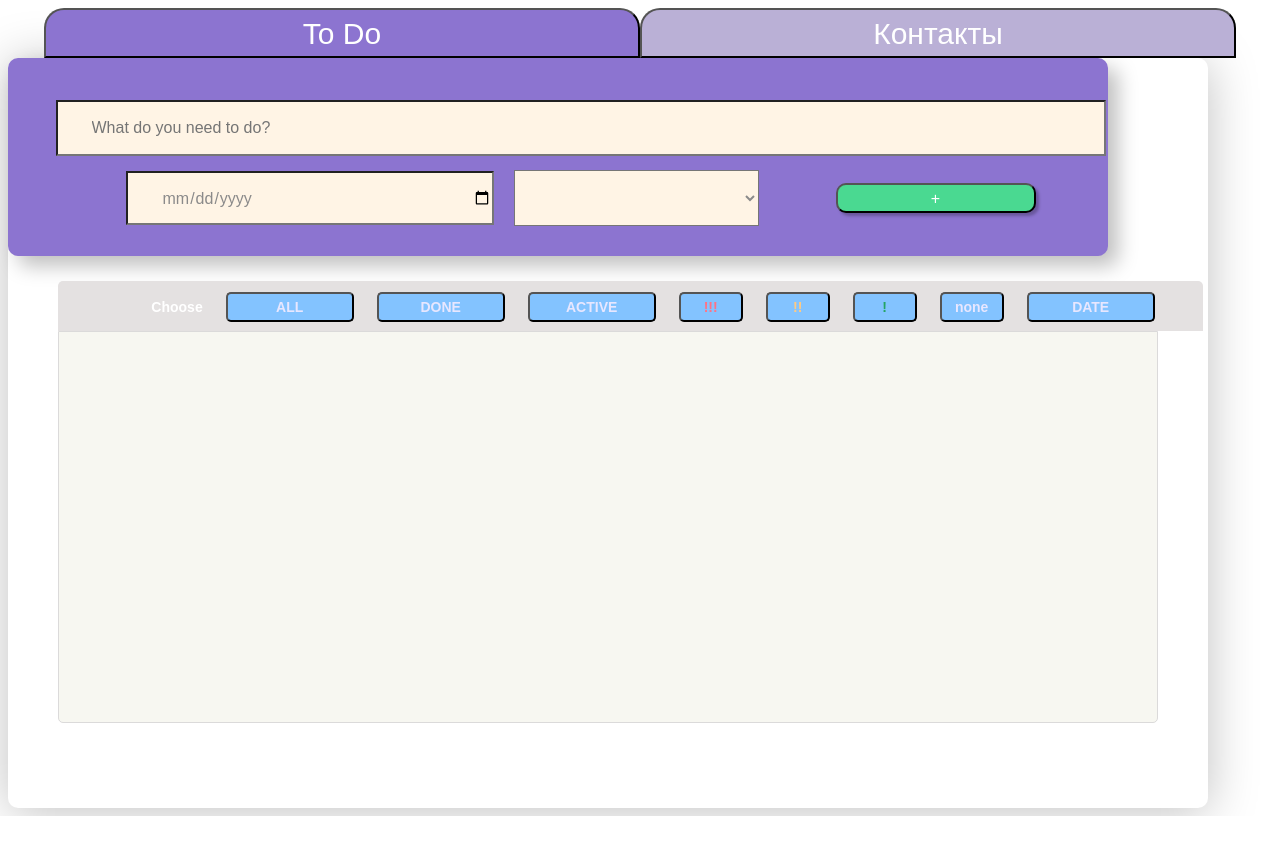
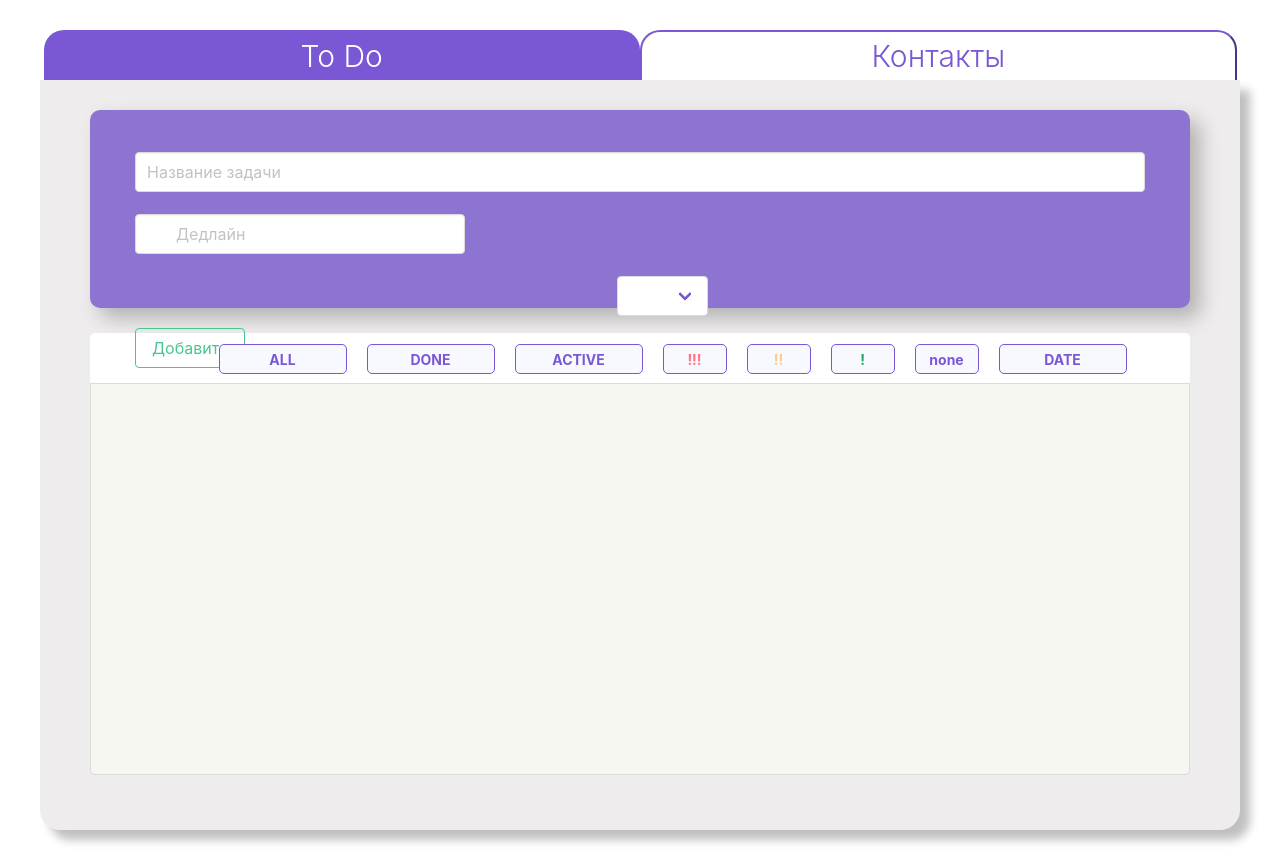
Before and after one commit to aaaknir/ProfcomFrontendLearning, a Vue app in the folder 4. Vue/To Do/: page /MainScreen in a window 1280 px wide. Before the commit the page ends 816 px from the top, so only its background shows below. Built offline with nearby package versions, Linux system fonts and the light colour scheme.

Commit message:
fix prototype

```diff
--- a/4. Vue/To Do/package.json
+++ b/4. Vue/To Do/package.json
@@ -1,5 +1,5 @@
 {
-  "name": "4-katya",
+  "name": "web-app",
   "version": "0.1.0",
   "private": true,
   "scripts": {
@@ -8,6 +8,7 @@
     "lint": "vue-cli-service lint"
   },
   "dependencies": {
+    "buefy": "^0.9.1",
     "core-js": "^3.6.5",
     "vue": "^2.6.11",
     "vue-router": "^3.2.0"
--- a/4. Vue/To Do/src/App.vue
+++ b/4. Vue/To Do/src/App.vue
@@ -5,24 +5,18 @@
 </template>
 
 <style lang="less">
+    * {
+        margin: 0;
+        padding: 0;
+    }
     #app {
-  font-family: Avenir, Helvetica, Arial, sans-serif;
+        width: 1200px;
+        height: 800px;
+        margin: 30px auto;
+        font-family: Roboto, sans-serif;
         -webkit-font-smoothing: antialiased;
         -moz-osx-font-smoothing: grayscale;
+        font-style: normal;
         text-align: center;
-  color: #2c3e50;
-}
-
-#nav {
-  padding: 30px;
-
-  a {
-    font-weight: bold;
-    color: #2c3e50;
-
-    &.router-link-exact-active {
-      color: #42b983;
-    }
-  }
     }
 </style>
--- /dev/null
+++ b/4. Vue/To Do/src/components/Contacts.vue
@@ -0,0 +1,101 @@
+<template>
+  <div id="contacts">
+    <div id="photo">
+
+    </div>
+    <div id="about">
+        <b-collapse :open="false" aria-id="contentIdForA11y1">
+            <button
+                    class="button is-primary"
+                    slot="trigger"
+                    aria-controls="contentIdForA11y1">Click me!</button>
+            <div class="notification">
+                <div class="content">
+                    <h3>
+                        Subtitle
+                    </h3>
+                    <p>
+                        Lorem ipsum dolor sit amet, consectetur adipiscing elit. <br/>
+                        Nulla accumsan, metus ultrices eleifend gravida, nulla nunc varius lectus, nec rutrum justo nibh eu lectus. <br/>
+                        Ut vulputate semper dui. Fusce erat odio, sollicitudin vel erat vel, interdum mattis neque.
+                    </p>
+                </div>
+            </div>
+        </b-collapse>
+        <b-collapse :open="false" aria-id="contentIdForA11y1">
+            <button
+                    class="button is-primary"
+                    slot="trigger"
+                    aria-controls="contentIdForA11y1">Click me!</button>
+            <div class="notification">
+                <div class="content">
+                    <h3>
+                        Subtitle
+                    </h3>
+                    <p>
+                        Lorem ipsum dolor sit amet, consectetur adipiscing elit. <br/>
+                        Nulla accumsan, metus ultrices eleifend gravida, nulla nunc varius lectus, nec rutrum justo nibh eu lectus. <br/>
+                        Ut vulputate semper dui. Fusce erat odio, sollicitudin vel erat vel, interdum mattis neque.
+                    </p>
+                </div>
+            </div>
+        </b-collapse>
+        <b-collapse :open="false" aria-id="contentIdForA11y1">
+            <button
+                    class="button is-primary"
+                    slot="trigger"
+                    aria-controls="contentIdForA11y1">Click me!</button>
+            <div class="notification">
+                <div class="content">
+                    <h3>
+                        Subtitle
+                    </h3>
+                    <p>
+                        Lorem ipsum dolor sit amet, consectetur adipiscing elit. <br/>
+                        Nulla accumsan, metus ultrices eleifend gravida, nulla nunc varius lectus, nec rutrum justo nibh eu lectus. <br/>
+                        Ut vulputate semper dui. Fusce erat odio, sollicitudin vel erat vel, interdum mattis neque.
+                    </p>
+                </div>
+            </div>
+        </b-collapse>
+    </div>
+  </div>
+</template>
+
+<script>
+export default {
+name: "Contacts"
+}
+</script>
+
+<style scoped>
+  div#photo {
+    width: 458px;
+    height: 654px;
+    background: #FFFFFF;
+    box-shadow: 0 4px 30px rgba(0, 0, 0, 0.25);
+    border-radius: 15px;
+    display: inline-block;
+  }
+  div#about {
+    width: 500px;
+    height: 654px;
+    background: #FFFFFF;
+    box-shadow: 0 4px 30px rgba(0, 0, 0, 0.25);
+    border-radius: 15px;
+    display: inline-block;
+      margin-left: 50px;
+  }
+  div #status {
+    display: block;
+    padding: 5px;
+    opacity: 0.8;
+    max-height: 100%;
+    max-width: 100%;
+    background-color: lightgrey;
+    text-align: center;
+    transform: translate(0, -70px);
+    color: black;
+    border: 5px solid transparent;
+  }
+</style>
--- a/4. Vue/To Do/src/components/StartForm.vue
+++ b/4. Vue/To Do/src/components/StartForm.vue
@@ -1,13 +1,15 @@
 <template>
     <form id="form" onsubmit="return false">
-    <label>Введите кодовое слово</label>
-    <input type="text" v-model="input_word" required>
-    <button @click="validateForm">Отправить</button>
+        <b-field label="Введите кодовое слово">
+            <b-input size="is-medium" v-model="input_word"></b-input>
+        </b-field>
+        <div class="buttons">
+            <button class="button is-medium is-primary" @click="validateForm">Отправить</button>
+        </div>
     </form>
 </template>
 
 <script>
-
     const SPECIAL_WORD = 'привет';
 
     export default {
@@ -22,7 +24,7 @@
                 if (this.input_word === SPECIAL_WORD) {
                     this.$router.push('MainScreen');
                 } else {
-        alert("Ты не пройдешь! Кодовое слово: привет");
+                    this.$buefy.dialog.alert(`Ты не пройдешь! Кодовое слово: ${SPECIAL_WORD}`);
                 }
             }
         }
@@ -30,51 +32,18 @@
 </script>
 
 <style scoped>
- #form {
-    padding: 166px;
-    min-height: 468px;
+    form {
+        margin: 200px auto;
+        padding: 100px;
+        width: 868px;
+        min-height: 340px;
         background: #EEECEC;
-    box-shadow: 0px 4px 50px rgba(0, 0, 0, 0.25);
-    border-radius: 20px;
-  }
-  form {
-    padding-top: 129px;
-    width: 868px;
-    height: 339px;
-    background: #DAD1F3;
         box-shadow: 10px 10px 20px rgba(0, 0, 0, 0.25);
         border-radius: 20px;
-  }
-  form input {
-    margin-top: 53px;
-    margin-bottom: 80px;
-    width: 676px;
-    height: 74px;
-    background: #FDFDFD;
-    box-shadow: inset 0px 4px 4px rgba(0, 0, 0, 0.25);
-    border-radius: 5px;
-    font-weight: normal;
         font-size: 25px;
         line-height: 33px;
     }
- form button {
-   width: 333px;
-   height: 65px;
-   background: #69569F;
-   border-radius: 20px;
-   font-weight: 300;
-   font-size: 30px;
-   line-height: 35px;
-   color: #E4DBD9;
- }
- form button:hover, form button:active{
-   background: rgba(120, 100, 159, 0.85);
-   box-shadow: 5px 5px 5px rgba(0, 0, 0, 0.25);
- }
- form label {
-   font-weight: 300;
-   font-size: 30px;
-   line-height: 35px;
-   text-align: center;
+    .buttons {
+        margin-left: 250px;
     }
 </style>
--- a/4. Vue/To Do/src/components/ToDo.vue
+++ b/4. Vue/To Do/src/components/ToDo.vue
@@ -1,21 +1,21 @@
 <template>
     <div id="to-do">
-    <!-- Form's of adding todos -->
-    <form id="new-todo" @submit.prevent="addNewTodo()">
-      <label><input v-model="new_todo" type="text" placeholder="What do you need to do?" id="new-todo-name" form="new-todo"></label>
-      <label><input type="date" placeholder="Deadline" v-model="new_todo_date" id="new-todo-date" form="new-todo"></label>
-      <label><select v-model="new_todo_priority" id="new-todo-priority" form="new-todo">
+        <form id="new-todo">
+            <b-field><b-input placeholder="Название задачи" id="new-todo-name" v-model="new_todo" form="new-todo"></b-input></b-field>
+            <b-field><b-datepicker placeholder="Дедлайн" icon="calendar-today" editable v-model="new_todo_date" id="new-todo-date" form="new-todo"></b-datepicker></b-field>
+            <b-field><b-select placeholder="Приоритетность" v-model="new_todo_priority" id="new-todo-priority" form="new-todo">
                 <option>!!!</option>
                 <option>!!</option>
                 <option>!</option>
                 <option>none</option>
-      </select></label>
-      <button type="submit" name="button" id="add-button"><span>+</span></button>
+            </b-select></b-field>
+            <div class="buttons">
+                <b-button @click="addNewTodo" type="is-success" name="button" id="add-button" outlined>Добавить</b-button>
+            </div>
         </form>
 
         <div class="filter-panel">
-      <span>Choose</span>
-      <button type="button" :class="{active: filter === 'all'}" @click="filter = 'all'" class="button button-large">ALL</button>
+            <button type="button" :class="{active: filter === 'all'}" @click="filter = 'all'" class="button button-large start">ALL</button>
             <button type="button" :class="{active: filter === 'done'}" @click="filter = 'done'" class="button button-large">DONE</button>
             <button type="button" :class="{active: filter === 'active'}" @click="filter = 'active'" class="button button-large">ACTIVE</button>
             <button type="button" :class="{active: filter === '!!!'}" @click="filter = '!!!'" class="button button-small important">!!!</button>
@@ -30,19 +30,18 @@
                 <div class="todo-short">
                     <label><input type="checkbox" v-model="todo.done" @click="show = (snow)"></label>
                     <span class="block-card-short">{{todo.title}}</span>
+                    <button @click="removeNewTodo(todo)" class="remove" type="button"><span>x</span></button>
+                    <button class="priority" type="button">{{todo.priority}}</button>
                     <button class="date" type="button">{{todo.date}}</button>
-          <button class="priority" type="button">{{todo.priority}}</button>
-          <button @click="removeNewTodo(todo)" class="remove" type="button"><span>x</span></button>
                 </div>
             </div>
         </div>
-
     </div>
 </template>
 
 <script>
     export default {
-  name: "AppBlockScreen",
+        name: "toDo",
         data() {
             return {
                 new_todo: '',
@@ -67,19 +66,18 @@
                 }
             },
             addNewTodo() {
-      let monthes = ["Jan", "Feb", "Mar", 'Apr', 'May', 'Jun', 'Jul', 'Aug', 'Sep', 'Oct', 'Nov', 'Dec'];
                 if (this.new_todo && this.new_todo_date && this.new_todo_priority) {
-        let str = this.new_todo_date;
-        let date = Number(str[8] + str[9]) + " " + monthes[Number(str[5] + str[6])];
                     this.todos.push({
                         title: this.new_todo,
-          date: date,
+                        date: this.new_todo_date,
                         priority: this.new_todo_priority,
                         done: false
                     });
                     this.new_todo = '';
                     this.new_todo_date = '';
                     this.new_todo_priority = '';
+                } else {
+                    this.$buefy.dialog.alert('Необходимо заполнить все поля!');
                 }
             },
             removeNewTodo(todo) {
@@ -91,150 +89,94 @@
 </script>
 
 <style scoped>
-#to-do {
-  width: 1200px;
-  height: 750px;
-  background: #FFFFFF;
-  box-shadow: 0px 4px 50px rgba(0, 0, 0, 0.25);
-  border-radius: 10px;
-}
     #to-do form {
         width: 1100px;
         height: 198px;
         background: #8C74D0;
         box-shadow: 10px 10px 20px rgba(0, 0, 0, 0.25);
         border-radius: 10px;
+        padding-left: 45px;
+        padding-top: 42px;
+        margin-left: 50px;
     }
-#to-do form button#add-button {
-  width: 200px;
-  height: 30px;
-  margin-left: 77px;
-  background: #4AD991;
-  box-shadow: 3px 3px 3px rgba(0, 0, 0, 0.25);
-  border-radius: 10px;
-  font-style: normal;
-  font-weight: normal;
-  font-size: 16px;
-  line-height: 21px;
-  color: #FFFFFF;
-}
-#to-do form input#new-todo-name {
+    div.field div.is-clearfix {
         width: 1010px;
         height: 50px;
-  margin-left: 45px;
-  margin-top: 42px;
-  background: #FFF4E5;
-  padding-left: 34px;
-  font-family: 'Red Hat Display', sans-serif;
-  font-style: normal;
-  font-weight: normal;
-  font-size: 16px;
-  line-height: 21px;
-  color: #8B8A8A;
     }
-#to-do form input#new-todo-date, #to-do form select#new-todo-priority {
+    div.field div.datepicker {
         width: 330px;
         height: 50px;
-  margin-top: 14px;
-  background: #FFF4E5;
-  padding-left: 34px;
-  font-family: 'Red Hat Display', sans-serif;
-  font-style: normal;
-  font-weight: normal;
-  font-size: 16px;
-  line-height: 21px;
-  color: #8B8A8A;
-}
-
-#to-do form input#new-todo-date {
-  margin-left: 45px;
-}
-
-#to-do form select#new-todo-priority {
-  width: 245px;
-  height: 56px;
-  margin-left: 20px;
     }
     #to-do .filter-panel {
         width: 1100px;
         height: 50px;
-  margin-left: 50px;
         margin-top: 25px;
-  background:  #E4E1E1;
+        background:  #FFFFFF;
         border-radius: 5px 5px 0 0;
         padding-left: 45px;
-  font-family: 'Red Hat Display', sans-serif;
+        margin-left: 50px;
     }
-#to-do .filter-panel span {
-  font-style: normal;
-  font-weight: bold;
-  font-size: 14px;
-  line-height: 19px;
-  text-align: center;
-  color: #FFFFFF;
-}
-#to-do button.button {
+    #to-do .filter-panel button.button {
         height: 30px;
-  margin-left: 23px;
+        margin-left: 20px;
         margin-top: 11px;
-  background: #83C3FF;
+        border-color: #7957d5;
         border-radius: 5px;
-  font-style: normal;
         font-weight: bold;
         font-size: 14px;
         outline: none;
         line-height: 19px;
-  text-align: center;
-  color: #E8E7FF;
+        color: #7957d5;
+        background: #f8f8ff;
         box-shadow: none;
     }
-#to-do button.button-large {
+    #to-do .filter-panel button.button-large {
         width: 128px;
     }
-#to-do  button.button-small {
+    #to-do  .filter-panel button.button-small {
         width: 64px;
     }
-#to-do  button.important {
+    #to-do  .filter-panel button.important {
         color: #FF7285;
     }
-#to-do  button.easy {
+    #to-do  .filter-panel button.easy {
         color: #24A464;
     }
-#to-do  button.middle {
+    #to-do  .filter-panel button.middle {
         color: #FFCA83;
     }
-#to-do button.button:hover {
+    #to-do .filter-panel button.button:hover {
         cursor: pointer;
     }
-#to-do button.button:focus {
-  background: #689cd0;
-  outline: #8280FF;
+    #to-do .filter-panel button.button:focus {
+        background: #7957d5;
+        outline: transparent;
+        color: #F8F8FF;
     }
     #to-do .todos-panel {
         width: 1100px;
         height: 392px;
-  margin-left: 50px;
         background: #F7F7F1;
         border: 1px solid #DBDADA;
         box-sizing: border-box;
         border-radius: 0 0 5px 5px;
         overflow: auto;
         overflow-x: hidden;
+        margin-left: 50px;
     }
     #to-do .todos-panel .todo-short {
         margin-top: 25px;
         width: 1038px;
         height: 54px;
-  background: #83C3FF;
-  font-style: normal;
+        border: 1px solid #7957d5;
         font-weight: bold;
         margin-left: 33px;
+        background: white;
     }
     #to-do .todos-panel input[type=checkbox] {
         width: 23px;
         height: 18px;
         margin-top: 18px;
-  margin-left: 12px;
     }
     #to-do .todos-panel .block-card-short {
         margin-left: 27px;
@@ -242,7 +184,7 @@
         font-weight: bold;
         font-size: 16px;
         line-height: 21px;
-  color: #ECEBFF;
+        color: #7957d5;
     }
     #to-do .todos-panel .remove {
         float: right;
@@ -262,21 +204,22 @@
     }
     #to-do .todos-panel .date {
         float: right;
-  margin-right: 26px;
+        margin-right: 12px;
         margin-top: 11px;
         font-size: 16px;
         line-height: 21px;
         color: #DAF7E8;
-  width: 92px;
+        width: 200px;
         height: 30px;
         background: #4AD991;
         border-radius: 5px;
     }
     #to-do .todos-panel .priority {
         float: right;
-  width: 30px;
+        width: 60px;
         height: 30px;
-  margin-left: 26px;
+        margin-right: 12px;
+        margin-top: 11px;
         background: #FFCA83;
         border-radius: 5px;
         font-style: normal;
@@ -285,5 +228,6 @@
         line-height: 26px;
         text-align: center;
         color: #FFF4E5;
+        border: 0;
     }
 </style>
--- a/4. Vue/To Do/src/views/MainScreen.vue
+++ b/4. Vue/To Do/src/views/MainScreen.vue
@@ -1,33 +1,49 @@
 <template>
     <div id="main">
-    <button id="to" @click="changeState">To Do</button>
-    <button id="co" @click="$router.push('Contacts')">Контакты</button>
-    <to-do v-if="this.block_state === 'to-do'"></to-do>
+        <button id="button-to-do" @click="changeState">To Do</button>
+        <button id="button-contacts" @click="changeState">Контакты</button>
+        <to-do v-if="page_state.state === 'to-do'"></to-do>
+        <contacts v-if="page_state.state === 'contacts'"></contacts>
     </div>
 </template>
 
 <script>
     import ToDo from '@/components/ToDo';
+    import Contacts from "@/components/Contacts";
 
     export default {
         components: {
-    ToDo
+            ToDo,
+            Contacts
         },
         data() {
             return {
-      block_state: 'to-do'
+                page_state: {
+                    states: [ 'to-do', 'contacts' ],
+                    state: 'to-do'
+                }
             }
         },
         methods: {
-    changeState() {
-      if (this.block_state === 'to-do') {
-        this.block_state = 'contacts';
-        document.getElementById('co').style.background = '#8C74D0';
-        document.getElementById('to').style.background = '#BAB0D6';
-      } else if (this.block_state === 'contacts') {
-        this.block_state = 'to-do';
-        document.getElementById('to').style.background = '#8C74D0';
-        document.getElementById('co').style.background = '#BAB0D6';
+            activeStyleButton (elem) {
+                elem.style.background = '#7957d5';
+                elem.style.borderColor = 'transparent';
+                elem.style.color = 'white';
+            },
+            passiveStyleButton (elem) {
+                elem.style.background = 'white';
+                elem.style.borderColor = '#7957d5';
+                elem.style.color = '#7957d5';
+            },
+            changeState(event) {
+                if (this.page_state.state === 'to-do' && event.target.id === 'button-contacts') {
+                    this.page_state.state = 'contacts';
+                    this.activeStyleButton(document.getElementById('button-contacts'));
+                    this.passiveStyleButton(document.getElementById('button-to-do'));
+                } else if (this.page_state.state === 'contacts' && event.target.id === 'button-to-do') {
+                    this.page_state.state = 'to-do';
+                    this.activeStyleButton(document.getElementById('button-to-do'));
+                    this.passiveStyleButton(document.getElementById('button-contacts'));
                 }
             }
         }
@@ -36,19 +52,32 @@
 
 <style scoped>
     button {
-    width: 596px;
+        width: 596.5px;
         height: 50px;
-    border-radius: 20px 20px 0px 0px;
+        border-radius: 20px 20px 0 0;
+        border-bottom: 0;
         font-weight: 300;
         font-size: 30px;
         line-height: 35px;
-    color: #FFFFFF;
+        outline: none;
+        cursor: pointer;
     }
-  button#to {
-    background: #8C74D0;
+    button#button-to-do {
+        background: #7957d5;
+        border-color: transparent;
+        color: white;
     }
-  button#co {
-    background: #BAB0D6;
+    button#button-contacts{
+        border-color: #7957d5;
+        background: white;
+        color: #7957d5;
     }
-
+    div#to-do, div#contacts {
+        padding-top: 30px;
+        width: 1200px;
+        height: 750px;
+        background: #EEECEC;
+        box-shadow: 10px 10px 10px rgba(0, 0, 0, 0.25);
+        border-radius: 0 0 20px 20px;
+    }
 </style>
```
Also changed, not shown: 4. Vue/To Do/src/router/index.js (+3 -5 lines), 4. Vue/To Do/src/views/Contacts.vue (deleted, +0 -50 lines), 4. Vue/To Do/src/views/StartScreen.vue (+8 -20 lines), 1 other file (tests, documents, lock files or other folders). Lines whose indentation alone changed are shown as unchanged.
